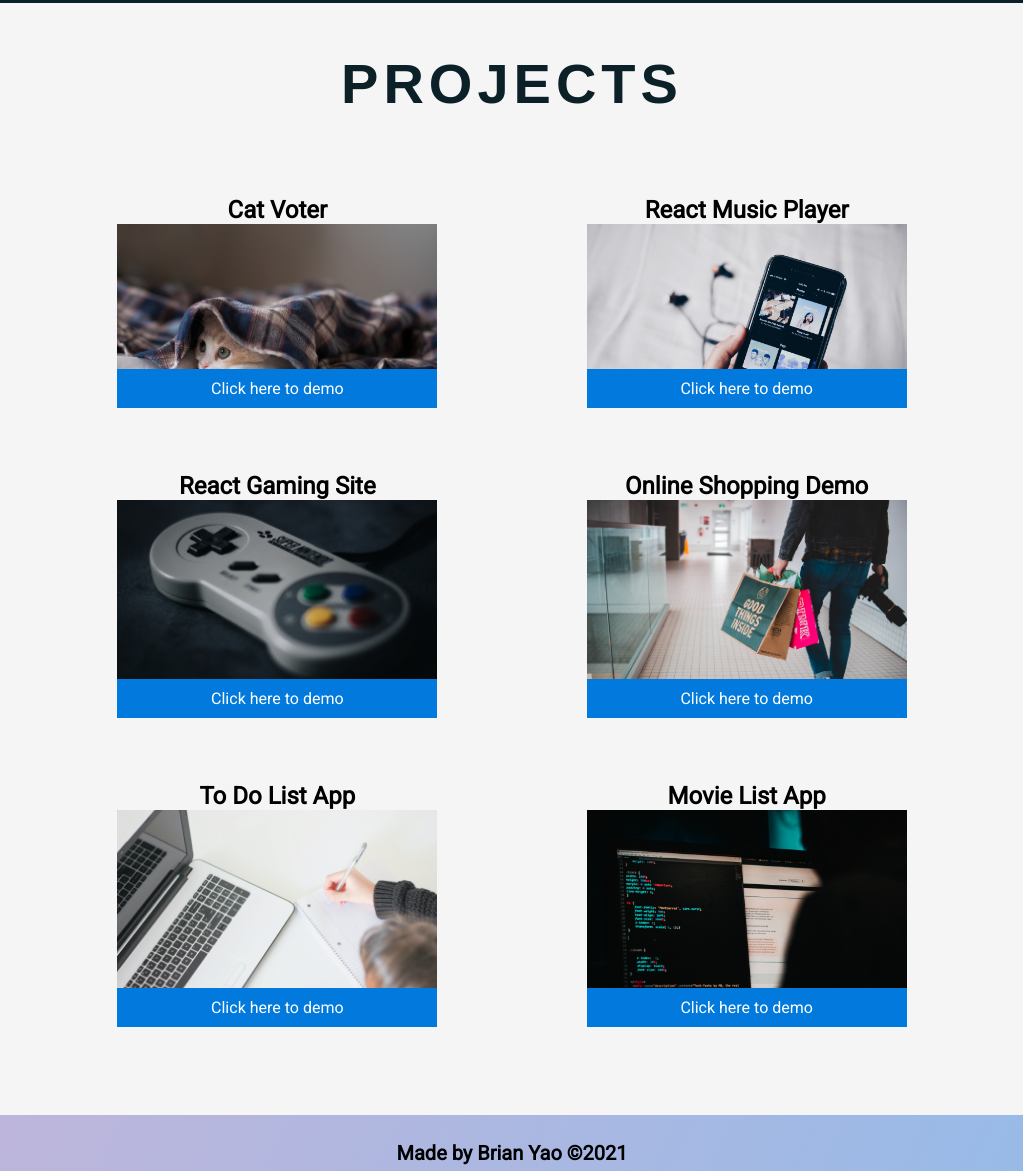
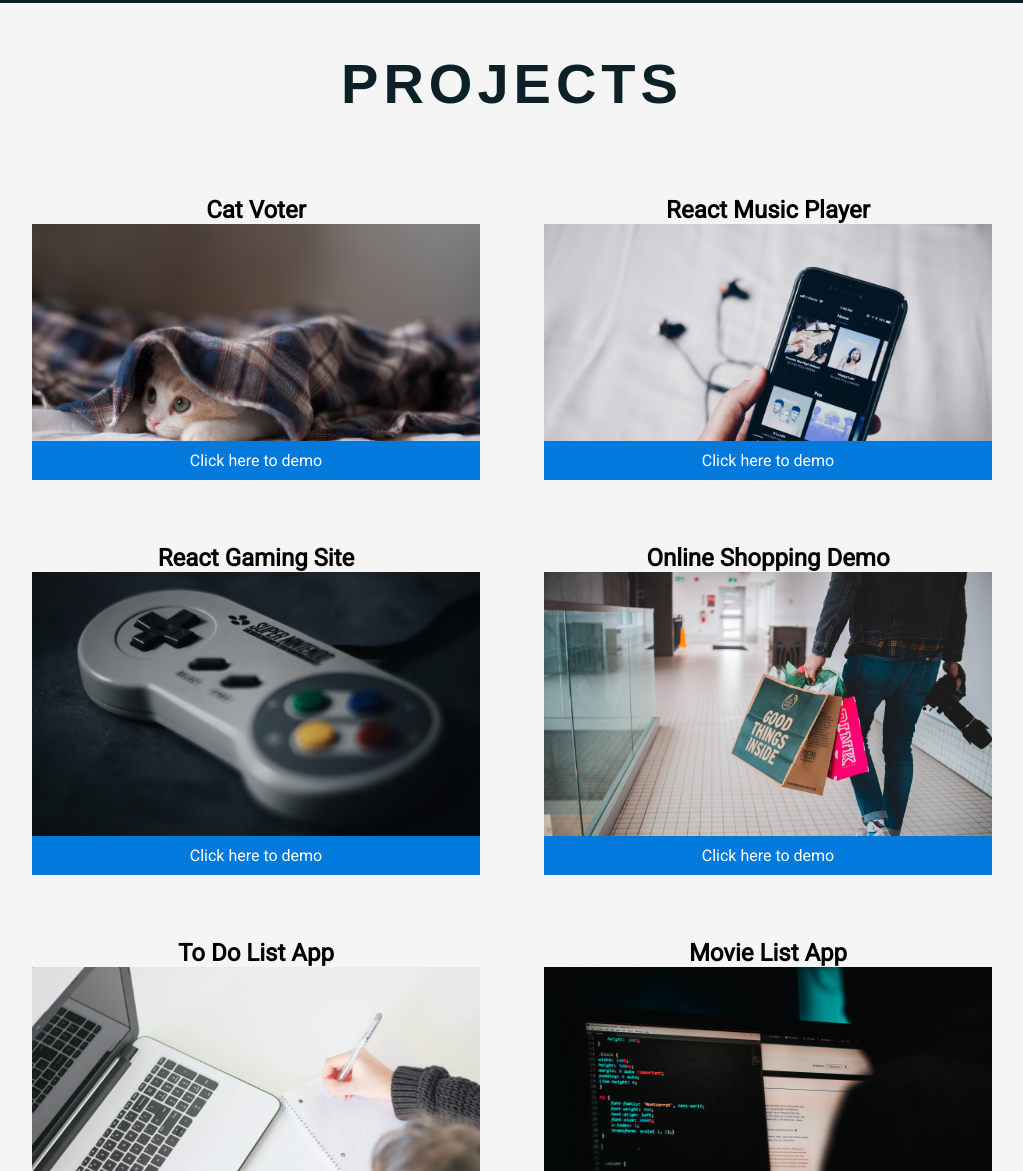
Before and after one commit to brian-yao/Awesome_Portfolio, a Gatsby site: page / in a window 1280 px wide. Shown: the part 1629-2800 px from the top of the page, without its empty margins (128-1151 px from the left). Built offline with nearby package versions, Linux system fonts and the light colour scheme; Gatsby itself is replaced by a stand-in of ours; a web font is replaced by a local one.

Commit message:
fix flexbox img issue

```diff
--- a/src/styles/_projects.scss
+++ b/src/styles/_projects.scss
@@ -25,7 +25,7 @@
         align-items: center;
         padding-bottom: 3.5rem;
         .project-card {
-            flex: 0 1 20rem;
+            flex: 1 1 22rem;
             position: relative;
             margin: 2rem;
             // height: 17rem;
```
